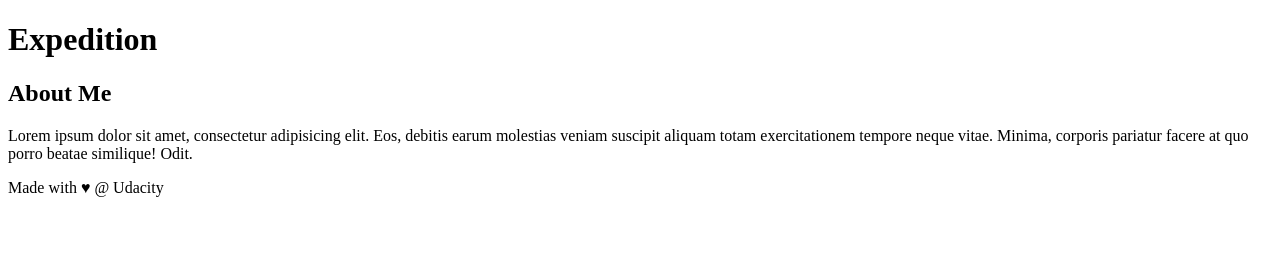
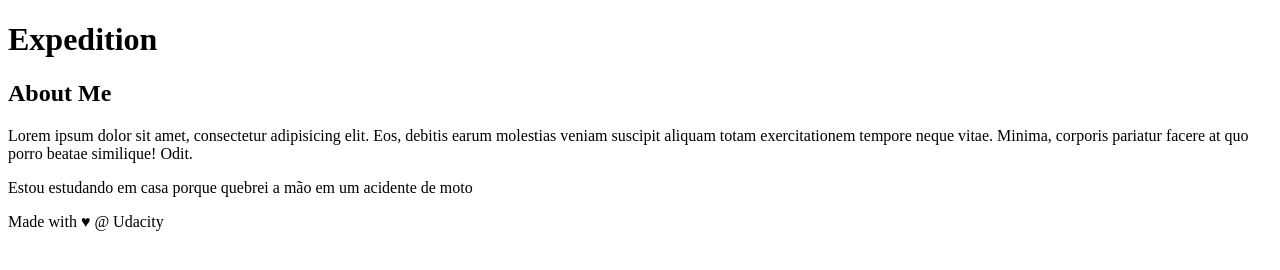
Before and after one commit to erickskrobot/new-git-project, a plain HTML site: page index.html in a window 1280 px wide. Drawn offline with Linux system fonts and the light colour scheme.

Commit message:
More content to the sidebar

```diff
--- a/index.html
+++ b/index.html
@@ -24,6 +24,7 @@
     	<h2>About Me</h2>
 
     	<p>Lorem ipsum dolor sit amet, consectetur adipisicing elit. Eos, debitis earum molestias veniam suscipit aliquam totam exercitationem tempore neque vitae. Minima, corporis pariatur facere at quo porro beatae similique! Odit.</p>
+    	<p>Estou estudando em casa porque quebrei a mão em um acidente de moto</p>
 	</aside>
 <!-- end of new content -->
 
```
